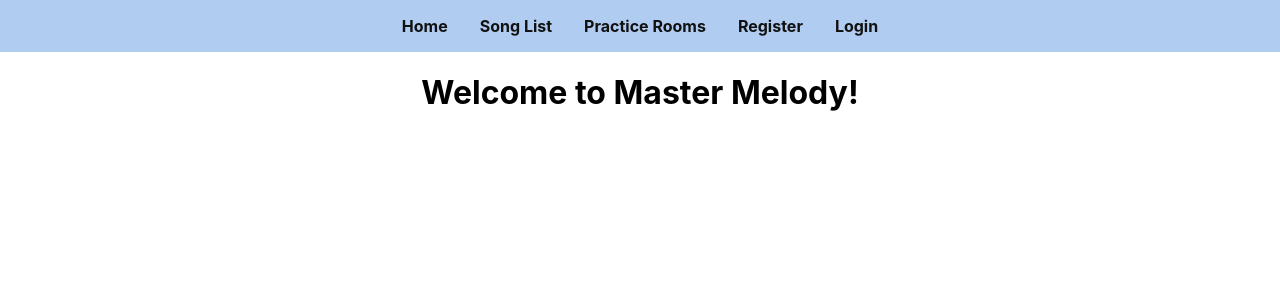
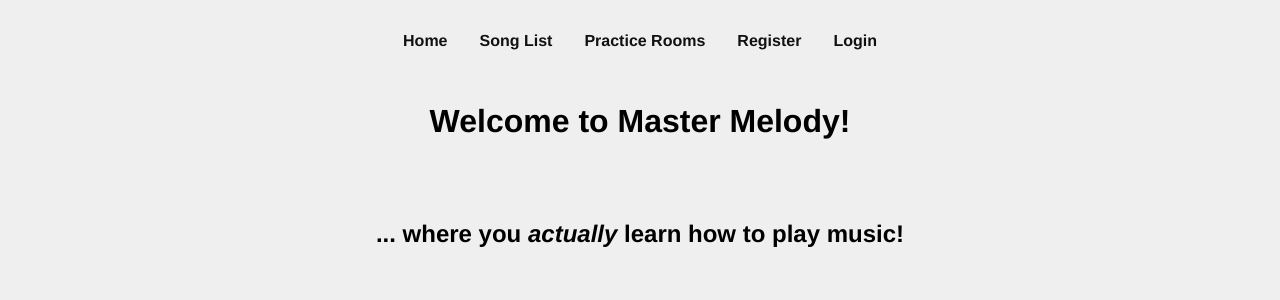
Before and after one commit to Bitchachos/master-melody-client, a React (Create React App) app: page / in a window 1280 px wide. Shown: the top 300 px of the page. Built offline with nearby package versions, Linux system fonts and the light colour scheme; no server answers.

Commit message:
display all songs from db on SongList page, styling to SongList, underline animation in NavBar component, animatio on homepage

```diff
--- a/package.json
+++ b/package.json
@@ -11,6 +11,7 @@
     "react-dom": "^18.1.0",
     "react-router-dom": "^6.3.0",
     "react-scripts": "5.0.1",
+    "typeface-roboto": "^1.1.13",
     "web-vitals": "^2.1.4"
   },
   "scripts": {
--- a/src/App.css
+++ b/src/App.css
@@ -1,3 +1,4 @@
 .App {
   text-align: center;
+  font-family:'Franklin Gothic Medium', 'Arial Narrow', Arial, sans-serif;
 }
--- a/src/App.js
+++ b/src/App.js
@@ -9,7 +9,7 @@ import SongList from './pages/SongList';
 
 function App() {
 
-  const [songs, setSongs] = useState("")
+  const [songs, setSongs] = useState([])
 
   useEffect(() => {
     axios.get(`${process.env.REACT_APP_API_URL}/songs`)
--- a/src/components/Navbar.css
+++ b/src/components/Navbar.css
@@ -1,5 +1,5 @@
 .Navbar {
-    background-color: rgb(176, 204, 240);
+    background-color: rgb(239, 239, 239);
     padding: 1rem;
 }
 
@@ -12,10 +12,34 @@
     border-radius: 0.5rem;
 }
 
-.Navbar a:hover {
+/* .Navbar a:hover {
     background-color: maroon;
+} */
+
+.Navbar a:active {
+    background-color: rgba(255, 255, 255, 0.7);
 }
 
-.Navbar a:active {
-    background-color: fuchsia;
+.underline-animation {
+    display: inline-block;
+    position: relative;
+    color: #0087ca;
 }
+
+.underline-animation:after {
+    content: '';
+    position: absolute;
+    width: 100%;
+    transform: scaleX(0);
+    height: 2px;
+    bottom: 0;
+    left: 0;
+    background-color: rgb(233, 191, 179);
+    transform-origin: bottom right;
+    transition: transform 0.25s ease-out;
+  }
+
+.underline-animation:hover:after {
+    transform: scaleX(1);
+    transform-origin: bottom left;
+  }
--- a/src/components/Navbar.js
+++ b/src/components/Navbar.js
@@ -5,11 +5,11 @@ import "./Navbar.css"
 function Navbar(){
     return (
         <nav className="Navbar">
-            <NavLink to="/">Home</NavLink>
-            <NavLink to="/songs">Song List</NavLink>
-            <NavLink to="#">Practice Rooms</NavLink>
-            <NavLink to="#">Register</NavLink>
-            <NavLink to="#">Login</NavLink>
+            <NavLink to="/" className="underline-animation">Home</NavLink>
+            <NavLink to="/songs" className="underline-animation">Song List</NavLink>
+            <NavLink to="#" className="underline-animation">Practice Rooms</NavLink>
+            <NavLink to="#" className="underline-animation">Register</NavLink>
+            <NavLink to="#" className="underline-animation">Login</NavLink>
         </nav>
     )
   }
--- a/src/index.css
+++ b/src/index.css
@@ -5,6 +5,7 @@ body {
     sans-serif;
   -webkit-font-smoothing: antialiased;
   -moz-osx-font-smoothing: grayscale;
+  background-color: rgb(239, 239, 239);
 }
 
 code {
--- a/src/index.js
+++ b/src/index.js
@@ -4,6 +4,7 @@ import './index.css';
 import App from './App';
 import reportWebVitals from './reportWebVitals';
 import { BrowserRouter } from 'react-router-dom';
+import "typeface-roboto";
 
 const root = ReactDOM.createRoot(document.getElementById('root'));
 root.render(
--- /dev/null
+++ b/src/pages/Homepage.css
@@ -0,0 +1,19 @@
+
+.actually-learn {
+    animation-duration: 3s;
+    animation-name: slidein;
+    /* animation-iteration-count: infinite; */
+    margin: 10vh;
+  }
+
+  @keyframes slidein {
+    from {
+      margin-left: 100%;
+      width: 300%;
+    }
+
+    to {
+      margin-left: 0%;
+      width: 100%;
+    }
+  }
--- a/src/pages/Homepage.js
+++ b/src/pages/Homepage.js
@@ -1,6 +1,11 @@
+import "./Homepage.css"
+
 function Homepage(){
     return (
+        <>
         <h1>Welcome to Master Melody!</h1>
+        <h2 className="actually-learn">... where you <i>actually</i> learn how to play music!</h2>
+        </>
     )
 }
 
--- /dev/null
+++ b/src/pages/SongList.css
@@ -0,0 +1,24 @@
+.SongList {
+    display: flex;
+    justify-content: center;
+    margin-top: 3vh;
+}
+
+.SongList .box {
+
+    border: 1px solid #333;
+    background-color: rgb(245, 227, 222);
+    padding: 1rem;
+    margin: 2rem;
+    max-width: 100vw;
+    display: flex;
+    align-items: center;
+    justify-content: center;
+    flex-direction: column;
+}
+
+.SongList h1 {
+    display: flex;
+
+    align-self: flex-start;
+}
--- a/src/pages/SongList.js
+++ b/src/pages/SongList.js
@@ -1,6 +1,34 @@
+import axios from "axios";
+import { NavLink } from "react-router-dom";
+import "./SongList.css"
+
 function SongList(props){
+
+    console.log(props.songs)
+    const renderSongs = (list) => {
+        const result = list.map( (element) => {
+
+            return (
+                <div key={element._id} className="song-summary box">
+                    <p>Learn to play <u>{element.title}</u></p>
+                    <p>by {element.artist}</p>
+                    <NavLink to="/">More details</NavLink>
+                    <NavLink to={`/songs/${element._id}/edit`}>Edit</NavLink>
+                </div>
+            )
+        });
+        return result;
+    }
+
     return (
-        <h1>Here is our song list</h1>
+        <div className="SongList">
+        <h1>Pick a song you'd like to learn:</h1>
+
+        <section>
+         { props.songs === null ? <p>Loading...</p> : renderSongs(props.songs) }
+        </section>
+
+        </div>
     )
 }
 
```
Also changed, not shown: 1 other file (tests, documents, lock files or other folders).
